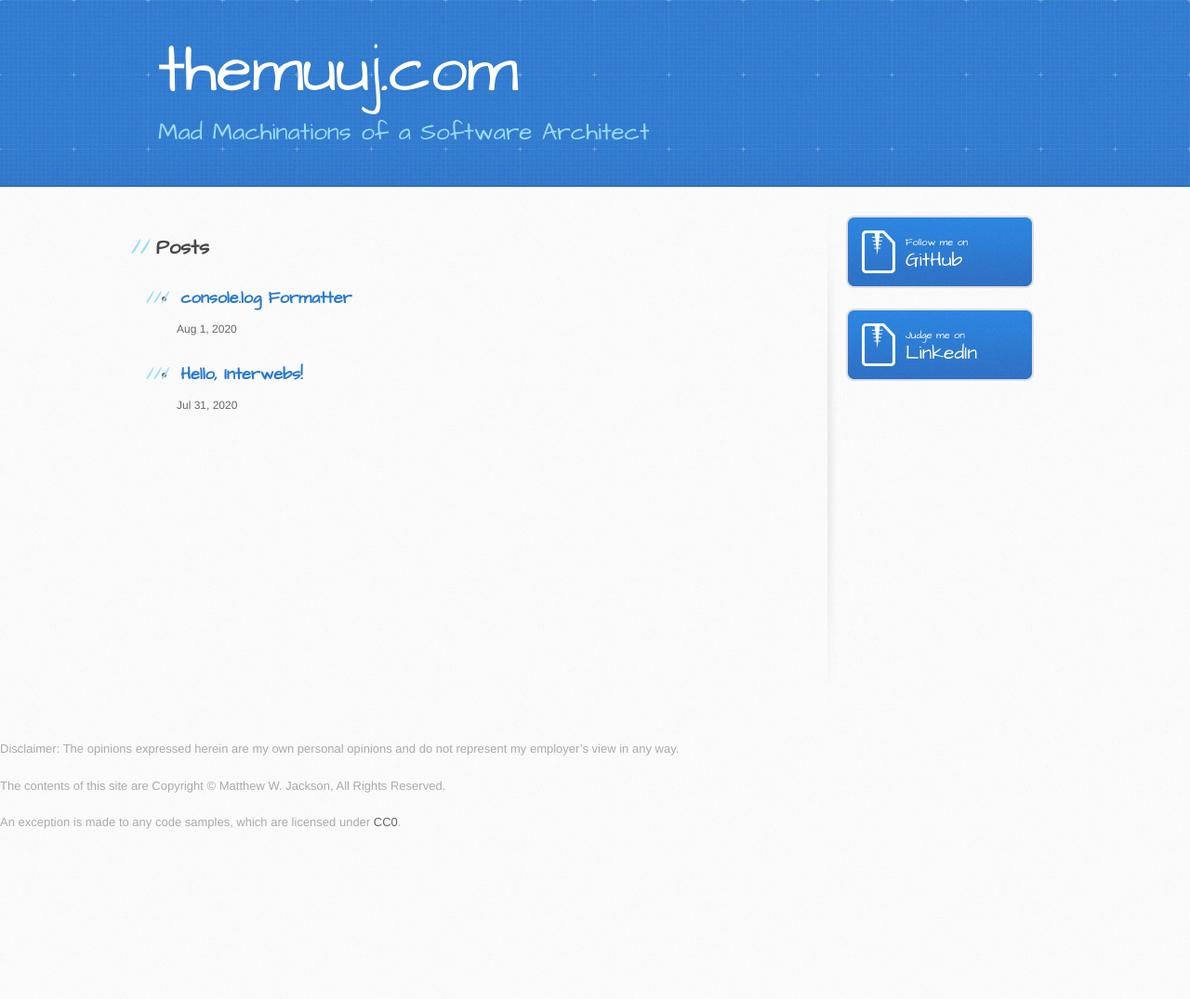
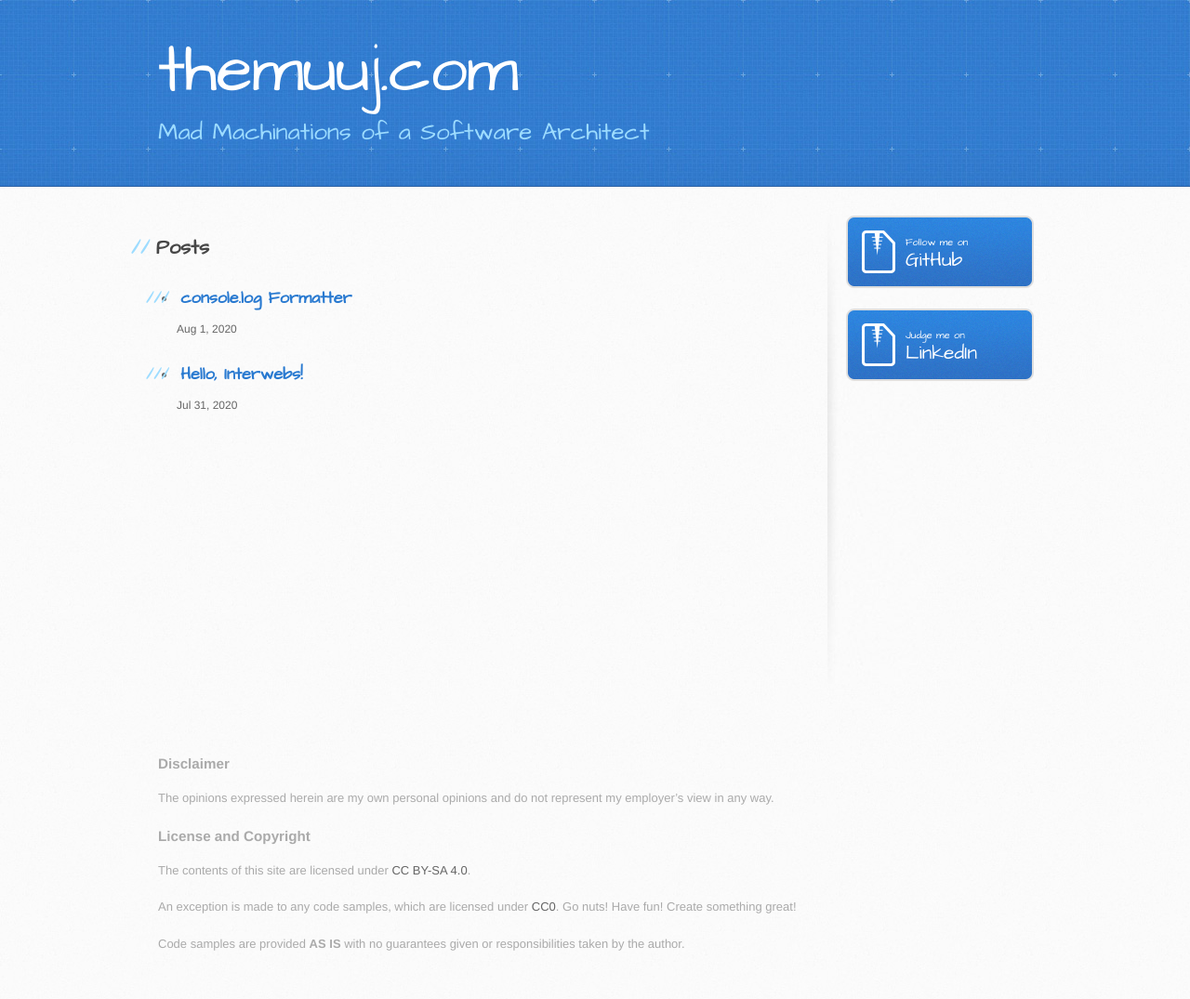
Before and after one commit to TheMuuj/TheMuuj.github.io, a Jekyll site: the page built from index.md, in a window 1280 px wide. Shown: the whole page at 93% size. Built offline with Jekyll 4.4.1, drawn with Linux system fonts in a browser that asks for light colours; before the commit the page ends 945 px from its top, so only the background shows below that.

Commit message:
Change footer
- Change formatting and copyright/licensing info

```diff
--- a/_includes/footer.html
+++ b/_includes/footer.html
@@ -1,5 +1,10 @@
 <footer>
-    <p>Disclaimer: The opinions expressed herein are my own personal opinions and do not represent my employer’s view in any way.</p>
-    <p>The contents of this site are Copyright &copy; Matthew W. Jackson, All Rights Reserved.</p>
-    <p>An exception is made to any code samples, which are licensed under <a href="https://creativecommons.org/share-your-work/public-domain/cc0/">CC0</a>.</p>
+  <div class="inner">
+    <h3>Disclaimer</h3>
+    <p>The opinions expressed herein are my own personal opinions and do not represent my employer’s view in any way.</p>
+    <h3>License and Copyright</h3>
+    <p>The contents of this site are licensed under <a href="https://creativecommons.org/licenses/by-sa/4.0/" target="_blank">CC BY-SA 4.0</a>.</p>
+    <p>An exception is made to any code samples, which are licensed under <a href="https://creativecommons.org/share-your-work/public-domain/cc0/" target="_blank">CC0</a>. Go nuts! Have fun! Create something great!</p>
+    <p>Code samples are provided <strong>AS IS</strong> with no guarantees given or responsibilities taken by the author.</p>
+  </div>
 </footer>
```
